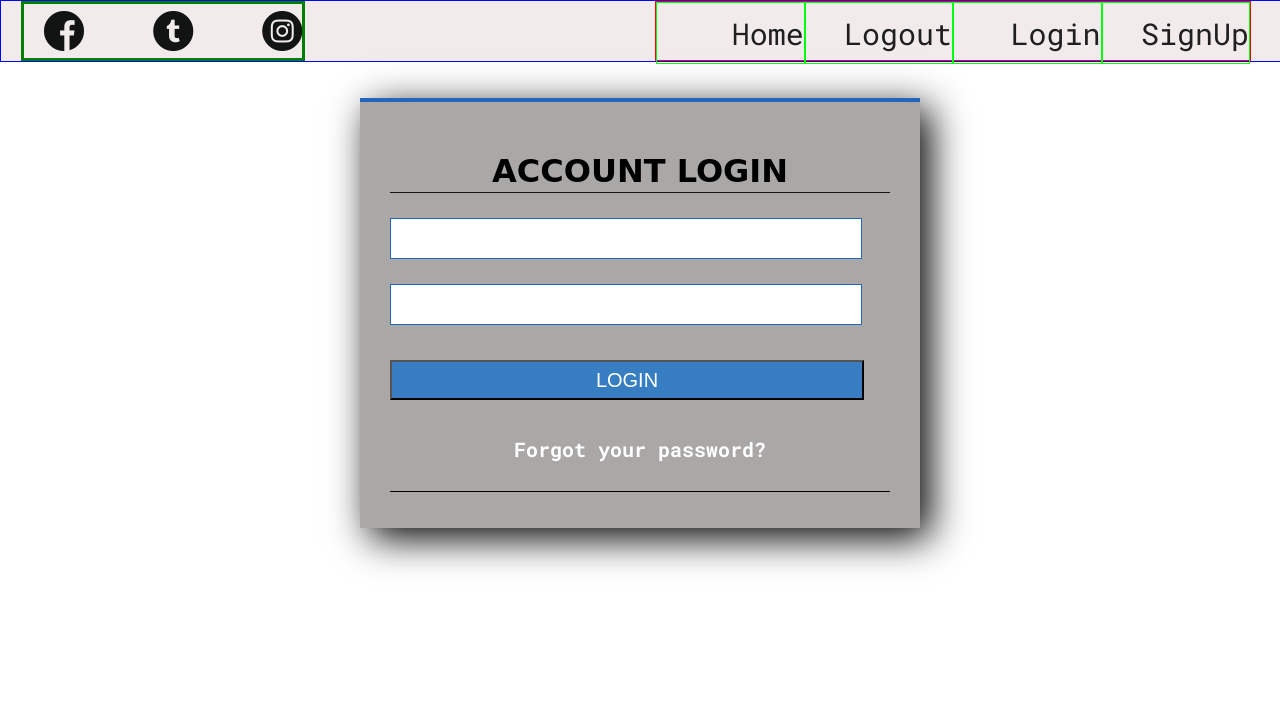
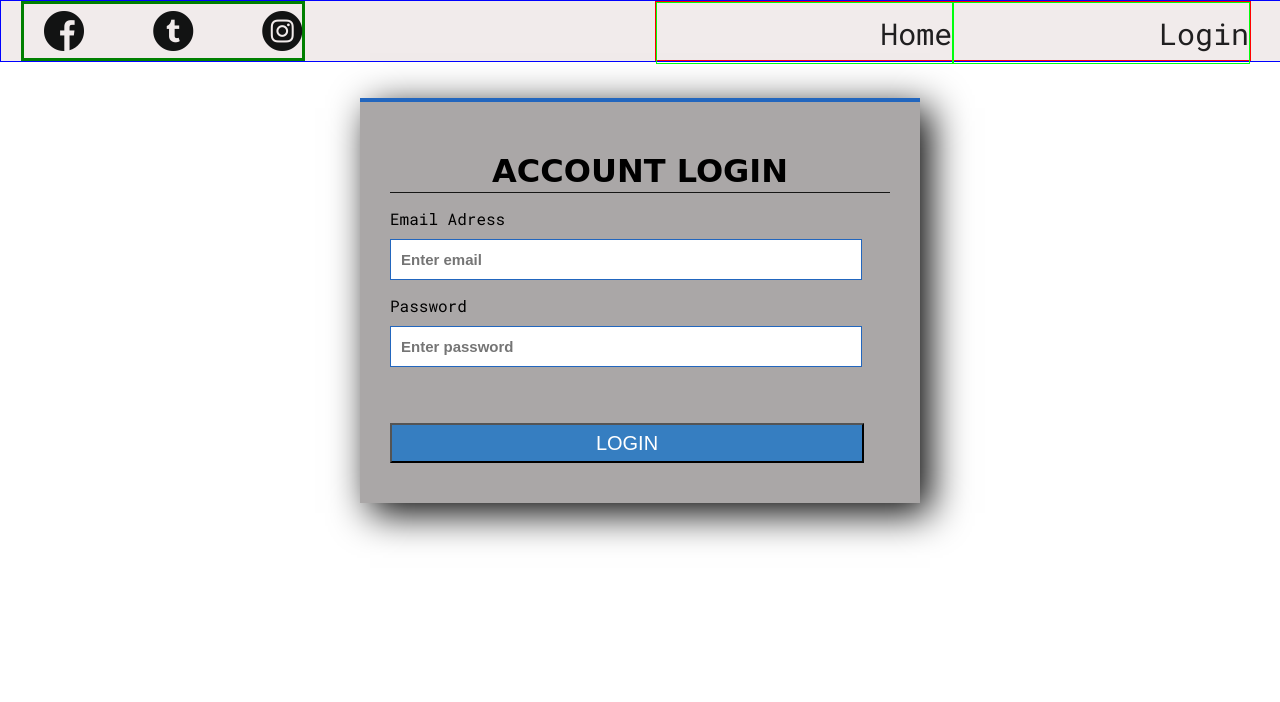
Before and after one commit to lemejiamo/IOT_Solutions, a Flask app: page /api/v1/login in a window 1280 px wide. Shown: the top 702 px of the page. Run offline with Flask 2, Linux system fonts and the light colour scheme; some web fonts are replaced.

Commit message:
add user=curret_user to all views, create new view bluprint views, login ok, header filters ok

```diff
--- a/api/v1/app.py
+++ b/api/v1/app.py
@@ -1,11 +1,12 @@
 #!/usr/bin/python3
 
-from api.v1.views import app_views
+from api.v1.views import app_views, views
 from flask import Flask, render_template
 from flask import request, jsonify, make_response
 from flask_login import LoginManager
 from models import storage
 from models.users import User
+from flask_login import current_user
 
 # -------------------------FLASK SERVER SETUP---------------------------
 app = Flask(__name__)
@@ -14,18 +15,19 @@ app.config['SECRET_KEY'] = '8rf5hETrkva_VbldXZikOP0BCpUbp5HimP2LUdBfJXaVjvKh-dFc
 
 # -------------------------BLUEPRINTS POINTS---------------------------
 app.register_blueprint(app_views)
+app.register_blueprint(views)
 
 
 # -------------------------LOGIN MANAGER SETUP---------------------------
 login_manager = LoginManager()
 login_manager.init_app(app)
-login_manager.login_view = "login"
+login_manager.login_view = "app_views.login"
 
 # ------------------------- METHODS ---------------------------
 
 @login_manager.user_loader
-def load_user(user_email):
-    return User.get_user(user_email)
+def load_user(id):
+    return storage.get_one("User", id)
 
 #@login_manager.user_login
 #def user_login(user_obj):
@@ -45,9 +47,9 @@ def resource_not_found(e): #  Talk About it with the peers
 
 
 @app.route("/")
-def home():
+def index():
     """Home view"""
-    return render_template('index.html')
+    return render_template('index.html', user=current_user)
 
 # ------------------------- SERVER START ---------------------------
 if __name__ == '__main__':
--- a/api/v1/templates/base.html
+++ b/api/v1/templates/base.html
@@ -20,10 +20,16 @@
         <a href="/"> <span class="flaticon-011-instagram"></span></a>
       </div>
       <nav class="nav-items">
-        <a class="items-nav" id="home" href="/">Home</a>
-        <a class="items-nav" id="logout" href="/api/v1/logout">Logout</a>
-        <a class="items-nav" id="login" href="/api/v1/login">Login</a>
-        <a class="items-nav" id="signUp" href="/api/v1/signup">SignUp</a>
+        {% if user.is_authenticated %}
+          <a class="items-nav" id="home" href="/home">Home</a>
+          <a class="items-nav" id="logout" href="/api/v1/logout">Logout</a>
+          {% if user.name == 'admin' %}
+            <a class="items-nav" id="signUp" href="/api/v1/signup">SignUp</a>
+          {% endif %}
+        {% else %}
+          <a class="items-nav" id="index" href="/">Home</a>
+          <a class="items-nav" id="login" href="/api/v1/login">Login</a>
+        {% endif %}
       </nav>
     </section>
   </header>
--- a/api/v1/templates/login.html
+++ b/api/v1/templates/login.html
@@ -3,12 +3,18 @@
 
 {% block content %}
     <div class="login-container">
-        <form action="">
+        <form method="POST">
             <h1>ACCOUNT LOGIN </h1>
-            <input class="controls" type="text" name="userplaceholder="User name">
-            <input class="controls" type="password" name="userplaceholder="Password">
+            <div class="form-group">
+                <label for="email">Email Adress</label>
+                <input type="email" class="controls" id="email" name="email" placeholder="Enter email">
+            </div>
+            <div class="form-group">
+                <label for="password">Password</label>
+                <input type="password" class="controls" id="password" name="password" placeholder="Enter password">
+            </div>
+            <br />
             <input class="button" type="submit" value="LOGIN">
-            <P><a href="">Forgot your password?</a></P>
         </form>
     </div>
 {% endblock %}
--- a/api/v1/views/__init__.py
+++ b/api/v1/views/__init__.py
@@ -3,9 +3,11 @@
 from flask import Blueprint
 
 app_views = Blueprint('app_views', __name__, url_prefix='/api/v1')
+views = Blueprint('views', __name__,)
 
 from api.v1.views.signup import *
 from api.v1.views.users import *
 from api.v1.views.records import *
 from api.v1.views.campus import *
 from api.v1.views.companies import *
+from api.v1.views.views import *
--- a/api/v1/views/signup.py
+++ b/api/v1/views/signup.py
@@ -2,8 +2,9 @@ from flask import request, make_response, jsonify, render_template, flash
 from flask.helpers import make_response
 from flask.json import jsonify
 from api.v1.views import app_views
+from flask_login import current_user
 
 @app_views.route("/signup")
 def signUp():
     "return SingUp page"
-    return (render_template('signup.html'))
+    return (render_template('signup.html', user=current_user))
--- a/api/v1/views/users.py
+++ b/api/v1/views/users.py
@@ -1,17 +1,14 @@
  #!/usr/bin/python3
 
-from hashlib import new
-from flask import request, make_response, jsonify, render_template, flash
-from api.v1.views import app_views
+from flask import request, url_for, render_template, flash, redirect
+from api.v1.views import app_views, views
 from models.users import User
-from api.v1.app import load_user
 from models import storage
+from flask_login import login_user, login_required, logout_user, current_user
+from werkzeug.security import check_password_hash
 
 @app_views.route('/sign-up/user', methods=['POST', 'GET'])
 def new_user():
-    if request.method == 'GET':
-        return render_template("user_signup.html")
-
     if request.method == 'POST':
         print("\n\n\n",request.form,"\n\n\n")
         data = request.form
@@ -43,26 +40,28 @@ def new_user():
             new_user = User(**request.form)
             new_user.save()
             flash('New user acount created!', category="succes")
-            return render_template("user_signup.html")
             # make_response(jsonify({'in progres': 'in progres'}), 201)
-        return render_template("user_signup.html")
+    return render_template("user_signup.html", user=current_user)
 
 @app_views.route('/login', methods=['POST', 'GET'])
 def login():
-    if request.method == 'GET':
-        return render_template("login.html")
+    if request.method == 'POST':
+        email = request.form.get('email')
+        password = request.form.get('password')
+        user = User.get_user(email)
+        if user:
+            if User.verify_user(email, password):
+                flash('Logged in successfully!', category='success')
+                login_user(user, remember=True)
+                return redirect(url_for('views.home'))
+            else:
+                flash('Incorrect password, try again!', category='error')
+        else:
+            flash('Email does not exists!', category="error")
+    return render_template("login.html", user=current_user)
 
-    if request.method == 'POST':
-        # verificar  el contenido del al peticion
-        # si existe el formulario
-        # retorna error, redirecciona a pagina de error
-
-        email = request.form['email']
-        password = request.form['password']
-
-        user = User.verify_user(email, password)
-        if user:
-            # user_login(user)
-            return ("Welcome") #redireccionar a la pagina correspondiente
-        else:
-            return ("User or Password Invalid")
+@app_views.route('/logout')
+@login_required
+def logout():
+    logout_user()
+    return redirect(url_for("app_views.login"))
```
Also changed, not shown: api/v1/views/campus.py (+2 -7 lines), api/v1/views/companies.py (+4 -6 lines), api/v1/views/records.py (+2 -6 lines), api/v1/views/views.py (added, +14 -0 lines).
